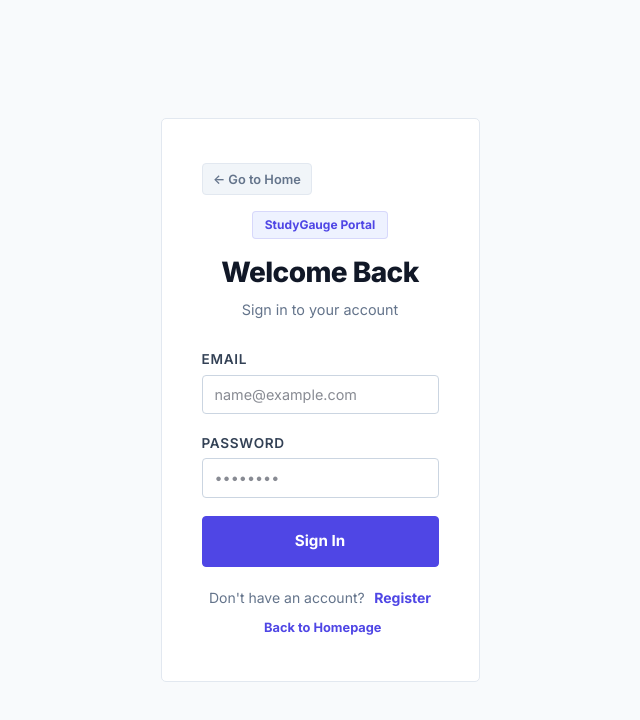
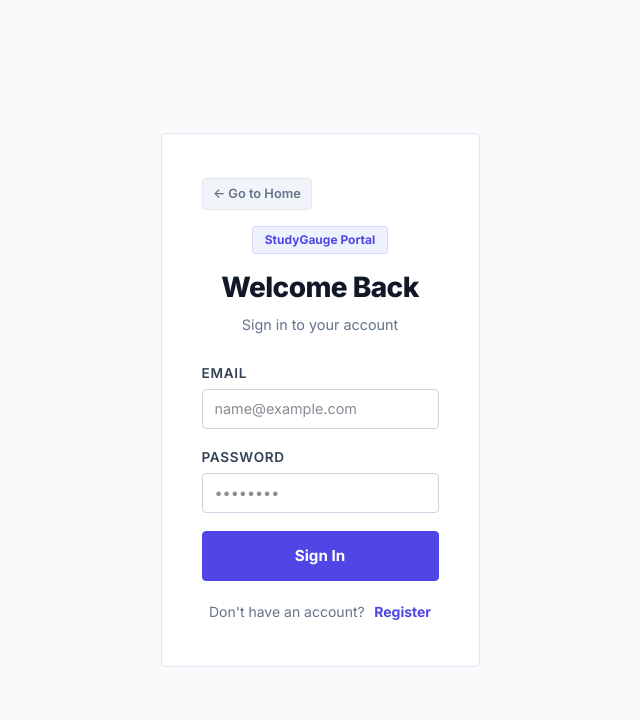
Before and after one commit to RohitYadav14656/StudyGauge, a React (Vite) app in the folder client/: page /login in a window 1280 px wide. Shown: the top 720 px of the page, without its empty margins (320-960 px from the left). Built offline with nearby package versions, Linux system fonts and the light colour scheme.

Commit message:
another commit

```diff
--- a/client/src/pages/Auth/Login.tsx
+++ b/client/src/pages/Auth/Login.tsx
@@ -94,9 +94,9 @@ const Login: React.FC = () => {
           <div>
             Don't have an account? <Link to="/register">Register</Link>
           </div>
-          <div className="auth-footer-home">
+          {/* <div className="auth-footer-home">
             <Link to="/">Back to Homepage</Link>
-          </div>
+          </div> */}
         </div>
       </div>
     </div>
```
